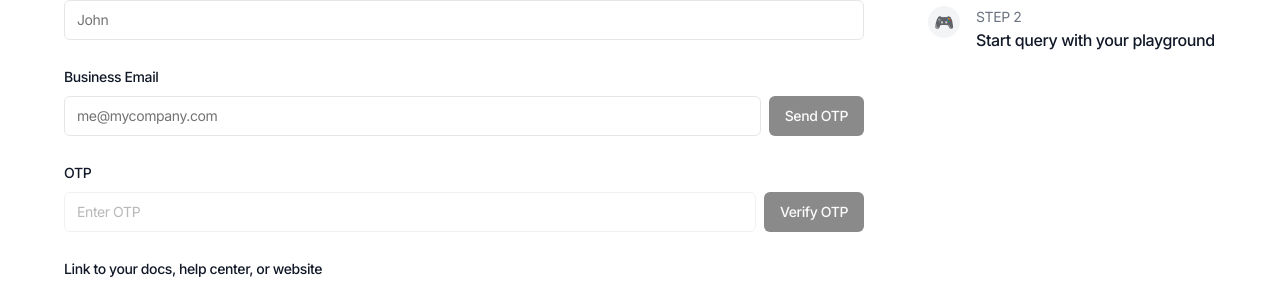
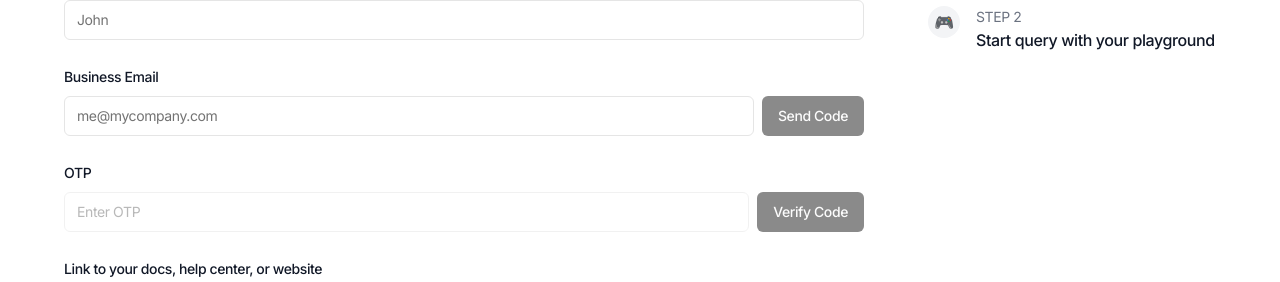
Before and after one commit to Truxt-ai/truxt-ai.github.io, a Next.js app: page /playground in a window 1280 px wide. Shown: the part 651-933 px from the top of the page. Built offline with nearby package versions, Linux system fonts and the light colour scheme.

Commit message:
Fixed Ingested Playground

```diff
--- a/components/ingest-content/ingest-data.tsx
+++ b/components/ingest-content/ingest-data.tsx
@@ -179,7 +179,7 @@ export default function IngestData() {
                           onClick={handleSendOtp}
                           disabled={isEmailVerified || isOtpSent || !formData.email}
                         >
-                          {isOtpSent ? 'Resend OTP' : 'Send OTP'}
+                          {isOtpSent ? 'Resend Code' : 'Send Code'}
                         </Button>
                       </div>
                     ) : field.name === 'otp' ? (
@@ -199,7 +199,7 @@ export default function IngestData() {
                           onClick={handleVerifyOtp}
                           disabled={isEmailVerified || !isOtpSent || !formData.otp}
                         >
-                          Verify OTP
+                          Verify Code
                         </Button>
                       </div>
                     ) : (
```
